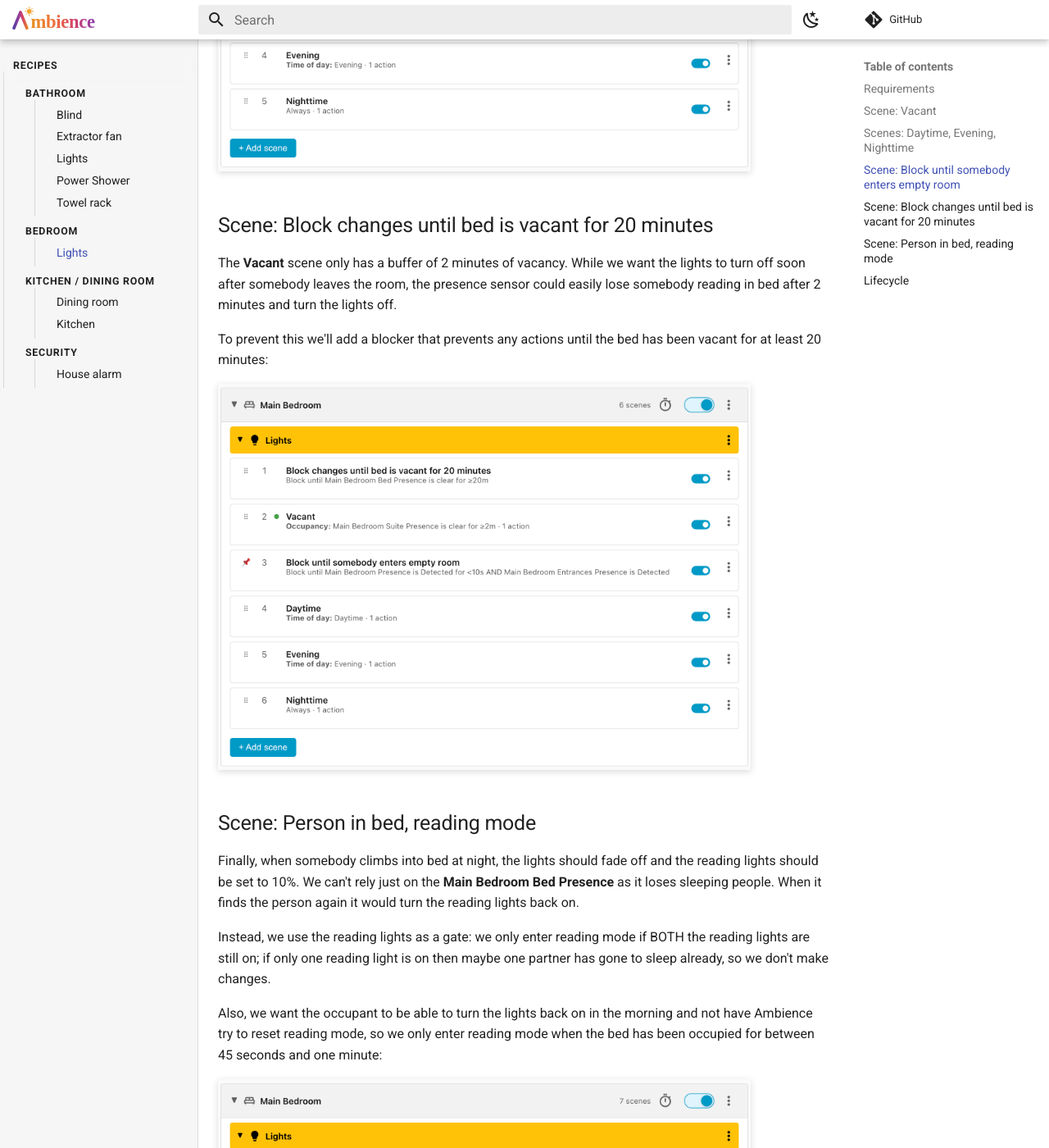
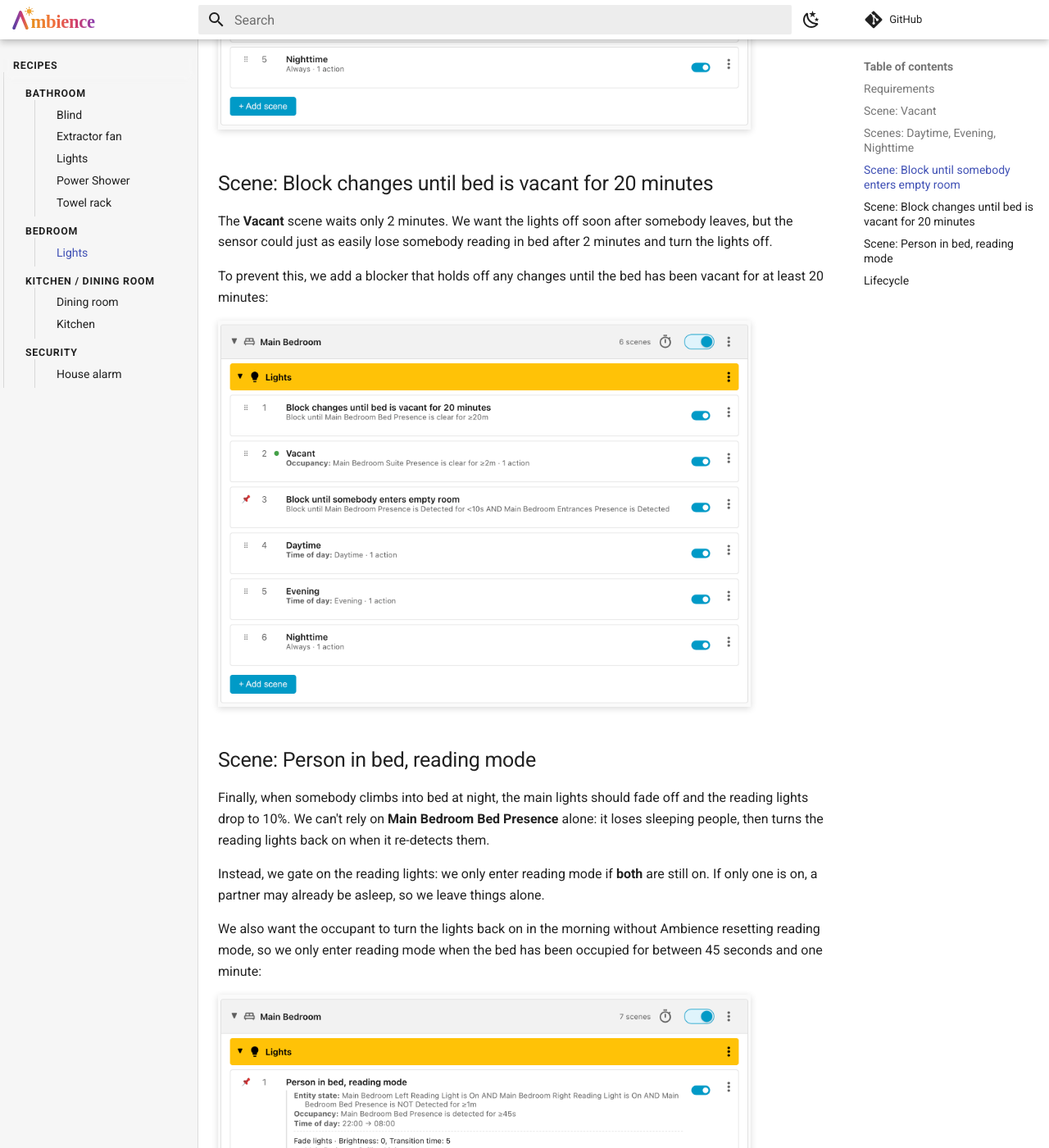
Before and after one commit to clintongormley/ambience, an MkDocs documentation site: the page built from docs/recipes/bedroom/lights.md, in a window 1280 px wide and 1400 px high, scrolled down 2719 px. Shown: the whole window at 82% size. Built offline with MkDocs 1.6.1 and Material for MkDocs 9.7.7, drawn with Linux system fonts in a browser that asks for light colours; comment, search, counter and statistics services are not loaded; some of the changed text lies outside the part shown.

Commit message:
docs: tighten the bedroom lights prose
Trim wordy passages, fix a 'lights of' -> 'off' typo, and clarify that reading
mode turns off the main lights (not all of them). Bold 'both' rather than
shouting BOTH. No change to scene names, entities, thresholds, or behaviour.

```diff
--- a/docs/recipes/bedroom/lights.md
+++ b/docs/recipes/bedroom/lights.md
@@ -19,17 +19,15 @@ by a presence sensor.
     I'm using an Aqara FP2 and lots of time buffers to make sure that we don't get
     woken up by the lights coming on in the middle of the night.
 
-All of the lights should turn on when somebody enters the room for the first
-time, the brightness will depend on the time of day. However, if somebody is
-already in the room then we shouldn't alter the lighting, especially if that
-person is in bed asleep.
+When somebody first enters the room, all the lights should turn on at a
+brightness that depends on the time of day. But if somebody is already there, we
+shouldn't change the lighting, especially if they're asleep in bed.
 
-At night when the main lights are on, and somebody climbs into bed, we should
-turn off all the lights and fade the reading lights down to 10%.
+At night, when the main lights are on and somebody climbs into bed, we enter
+*"reading mode"*: turn the main lights off and fade the reading lights to 10%.
 
-When the occupant wants to go to sleep they can turn the lights of manually or
-with voice control. The lights should remain off until they turn them on again
-in the morning.
+When they want to sleep, they turn the lights off manually or by voice, and the
+lights stay off until they turn them back on in the morning.
 
 ## Requirements
 
@@ -45,9 +43,9 @@ in the morning.
 
 ## Scene: Vacant
 
-When the **Main Bedroom Suite Presence** is clear for 2 minutes, turn off all of
-the lights. We use the Suite presence here so that the occupant can go into the
-en-suite bathroom without the lights resetting.
+When the **Main Bedroom Suite Presence** is clear for 2 minutes, turn all the
+lights off. Using the Suite presence means the occupant can use the en-suite
+bathroom without the lights resetting.
 
 ![Vacant.](../images/bedroom/lights/vacant.png "Vacant")
 
@@ -63,56 +61,53 @@ comes after the **Daytime** and **Evening** scenes.
 
 ## Scene: Block until somebody enters empty room
 
-It is really important that we don't turn the lights on when somebody is asleep
-in bed. It is quite possible for the presence sensor to lose track of a person
-sleeping in bed, then they turn over, the presence sensor detects them, and
-wants to turn the lights on.
+It's really important not to turn the lights on when somebody is asleep. The
+presence sensor can easily lose a sleeping person, then re-detect them when they
+turn over — and try to turn the lights on again.
 
-To reduce the chance of this happening, we will require that a person must enter
-through the **Main Bedroom Entrances** zone (i.e. the doors to the bedroom), and
-the **Main Bedroom Presence** must be occupied for less than 10 seconds.
+To reduce the chance of this, we require that a person entered through the
+**Main Bedroom Entrances** zone (the bedroom doors) and that **Main Bedroom
+Presence** has been occupied for less than 10 seconds.
 
 ![Block until somebody enters empty room.](../images/bedroom/lights/somebody-enters.png "Block until somebody enters empty room.")
 
 ## Scene: Block changes until bed is vacant for 20 minutes
 
-The **Vacant** scene only has a buffer of 2 minutes of vacancy. While we want
-the lights to turn off soon after somebody leaves the room, the presence sensor
-could easily lose somebody reading in bed after 2 minutes and turn the lights
-off.
+The **Vacant** scene waits only 2 minutes. We want the lights off soon after
+somebody leaves, but the sensor could just as easily lose somebody reading in
+bed after 2 minutes and turn the lights off.
 
-To prevent this we'll add a blocker that prevents any actions until the bed has
+To prevent this, we add a blocker that holds off any changes until the bed has
 been vacant for at least 20 minutes:
 
 ![Block changes until bed is vacant for 20 minutes.](../images/bedroom/lights/bed-vacant.png "Block changes until bed is vacant for 20 minutes.")
 
 ## Scene: Person in bed, reading mode
 
-Finally, when somebody climbs into bed at night, the lights should fade off and
-the reading lights should be set to 10%. We can't rely just on the **Main
-Bedroom Bed Presence** as it loses sleeping people. When it finds the person
-again it would turn the reading lights back on.
+Finally, when somebody climbs into bed at night, the main lights should fade off
+and the reading lights drop to 10%. We can't rely on **Main Bedroom Bed
+Presence** alone: it loses sleeping people, then turns the reading lights back
+on when it re-detects them.
 
-Instead, we use the reading lights as a gate: we only enter reading mode if BOTH
-the reading lights are still on; if only one reading light is on then maybe one
-partner has gone to sleep already, so we don't make changes.
+Instead, we gate on the reading lights: we only enter reading mode if **both**
+are still on. If only one is on, a partner may already be asleep, so we leave
+things alone.
 
-Also, we want the occupant to be able to turn the lights back on in the morning
-and not have Ambience try to reset reading mode, so we only enter reading mode
-when the bed has been occupied for between 45 seconds and one minute:
+We also want the occupant to turn the lights back on in the morning without
+Ambience resetting reading mode, so we only enter reading mode when the bed has
+been occupied for between 45 seconds and one minute:
 
 ![Person in bed, reading mode.](../images/bedroom/lights/reading-mode.png "Person in bed, reading mode.")
 
 !!! tip "Apply on every match"
 
     You may have noticed that the **Person in bed, reading mode** actions are marked
-    as **Apply on every match**. The reason for this is that presence sensors are
-    not very accurate, so sometimes reading mode is triggered when somebody is near
-    the bed and not in the bed. They manually turn the lights back on, and go to the
-    bathroom. After 15 minutes, they climb into bed, **Person in bed, reading mode**
-    matches, but the lights aren't dimmed because the scene group had blocked on
-    **Block changes until bed is vacant for 20 minutes**, and it thinks that reading
-    mode has already been applied.
+    **Apply on every match**. Because presence sensors aren't very accurate, reading
+    mode sometimes triggers when somebody is near the bed rather than in it: they
+    turn the lights back on manually and go to the bathroom, and 15 minutes later
+    they climb into bed. **Person in bed, reading mode** matches again, but the
+    lights aren't dimmed — the scene group blocked on **Block changes until bed is
+    vacant for 20 minutes** and thinks reading mode has already been applied.
 
     By enabling **Apply on every match**, reading mode actions will be applied even
     if they have been applied before.
```
